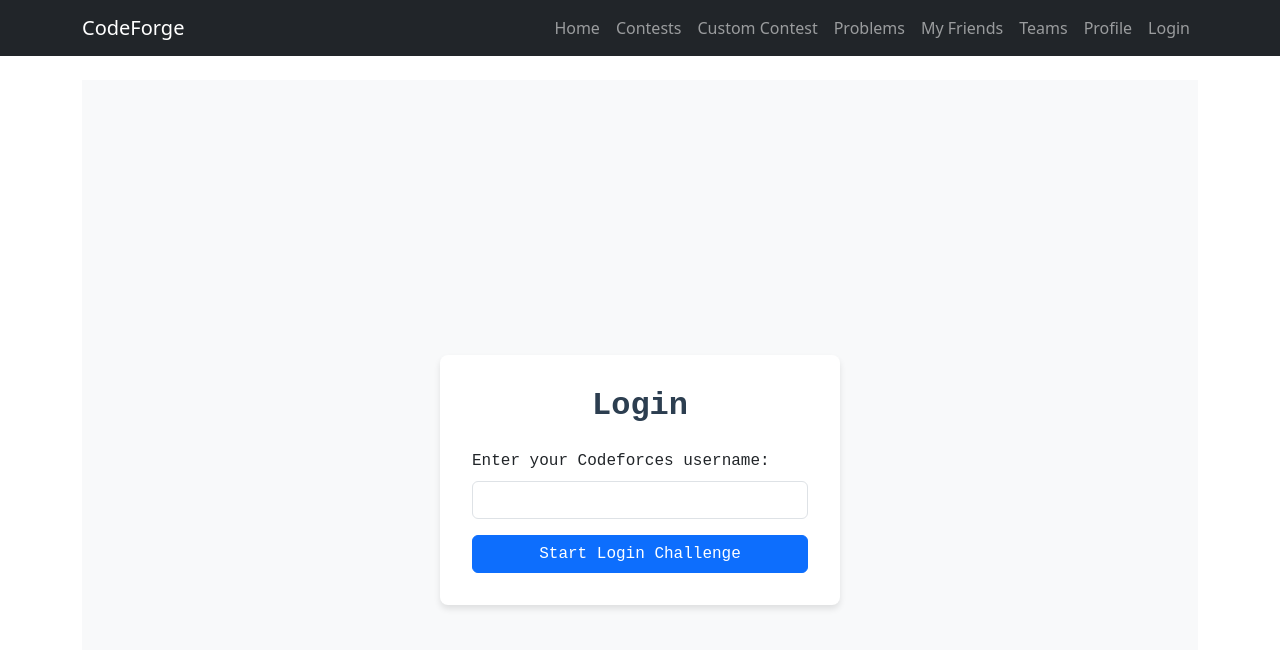
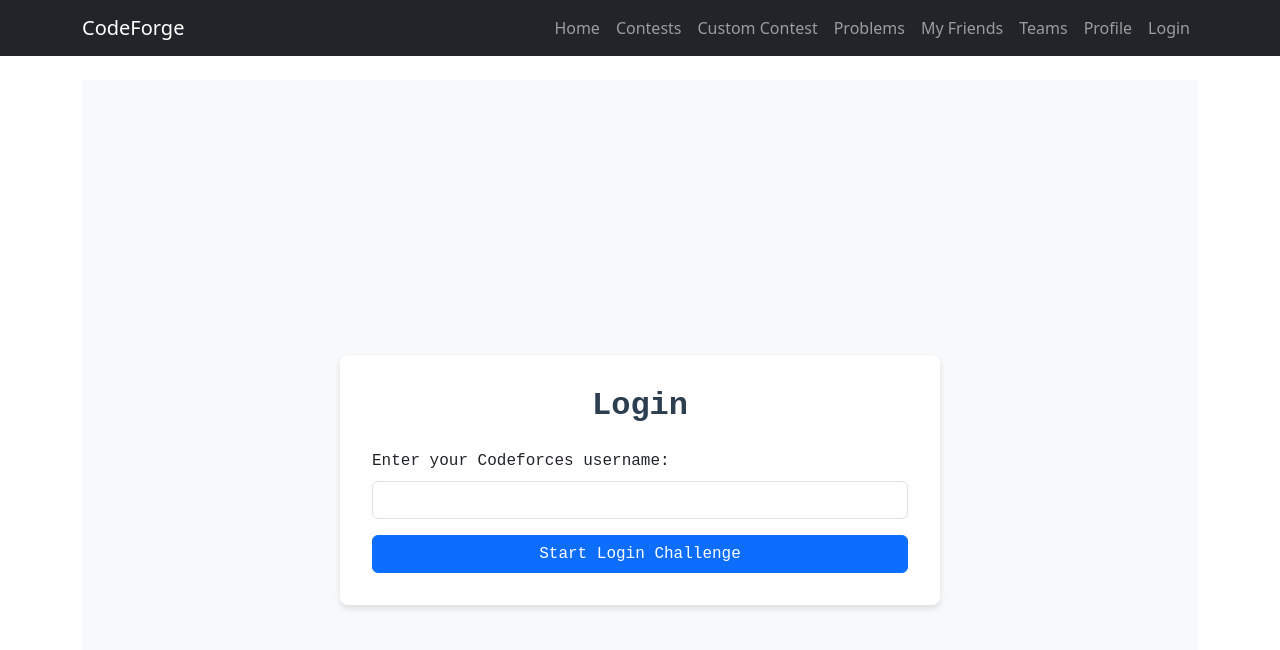
Before and after one commit to conjectureguy/CodeForge, a React (Create React App) app in the folder client/: page /login in a window 1280 px wide. Shown: the top 650 px of the page. Built offline with nearby package versions, Linux system fonts and the light colour scheme; no server answers.

Commit message:
login page styling

```diff
--- a/client/src/components/LoginPage.css
+++ b/client/src/components/LoginPage.css
@@ -17,7 +17,7 @@
     border-radius: 8px;
     box-shadow: 0 4px 6px rgba(0, 0, 0, 0.1);
     width: 100%;
-    max-width: 400px;
+    max-width: 600px;
     animation: fadeIn 0.5s ease-out, slideIn 0.5s ease-out;
   }
 
```
